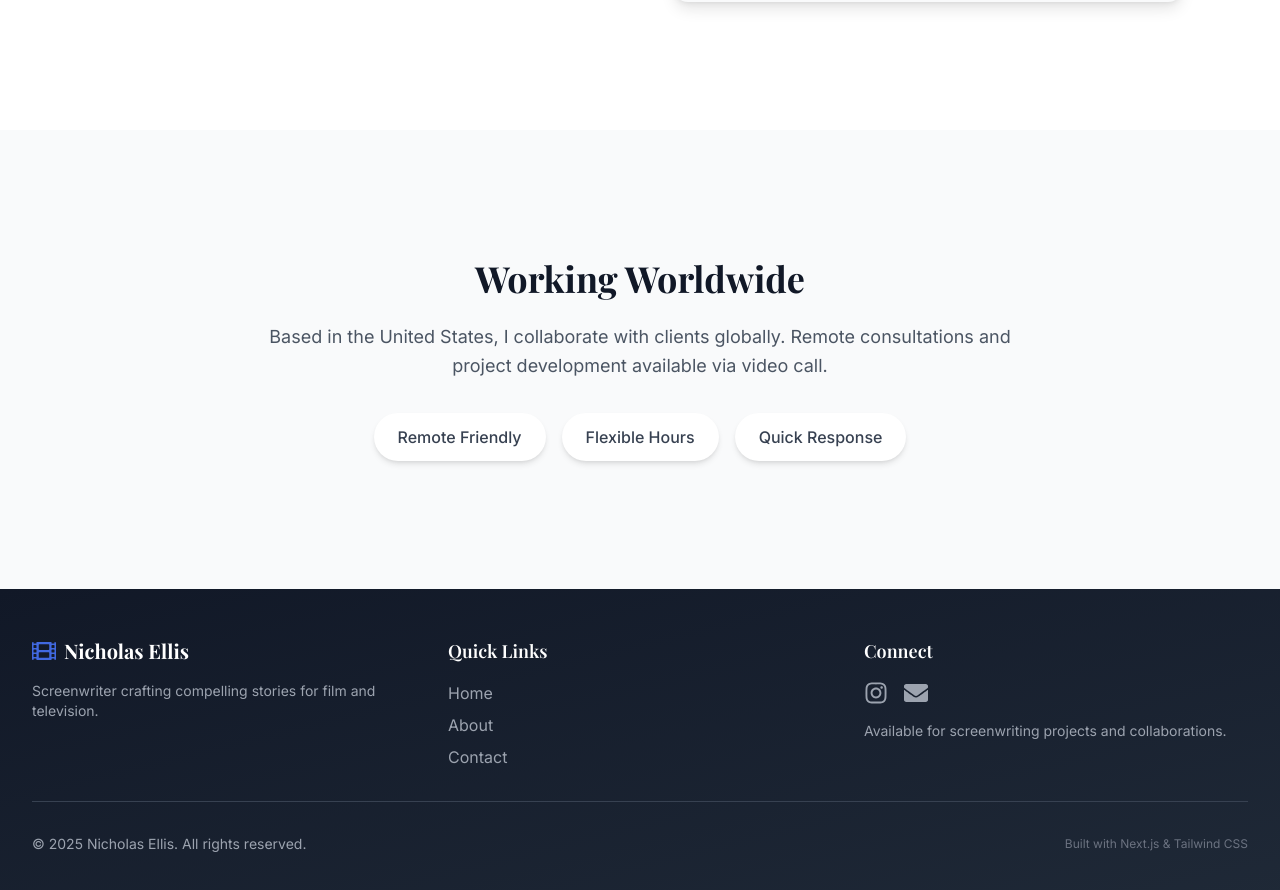
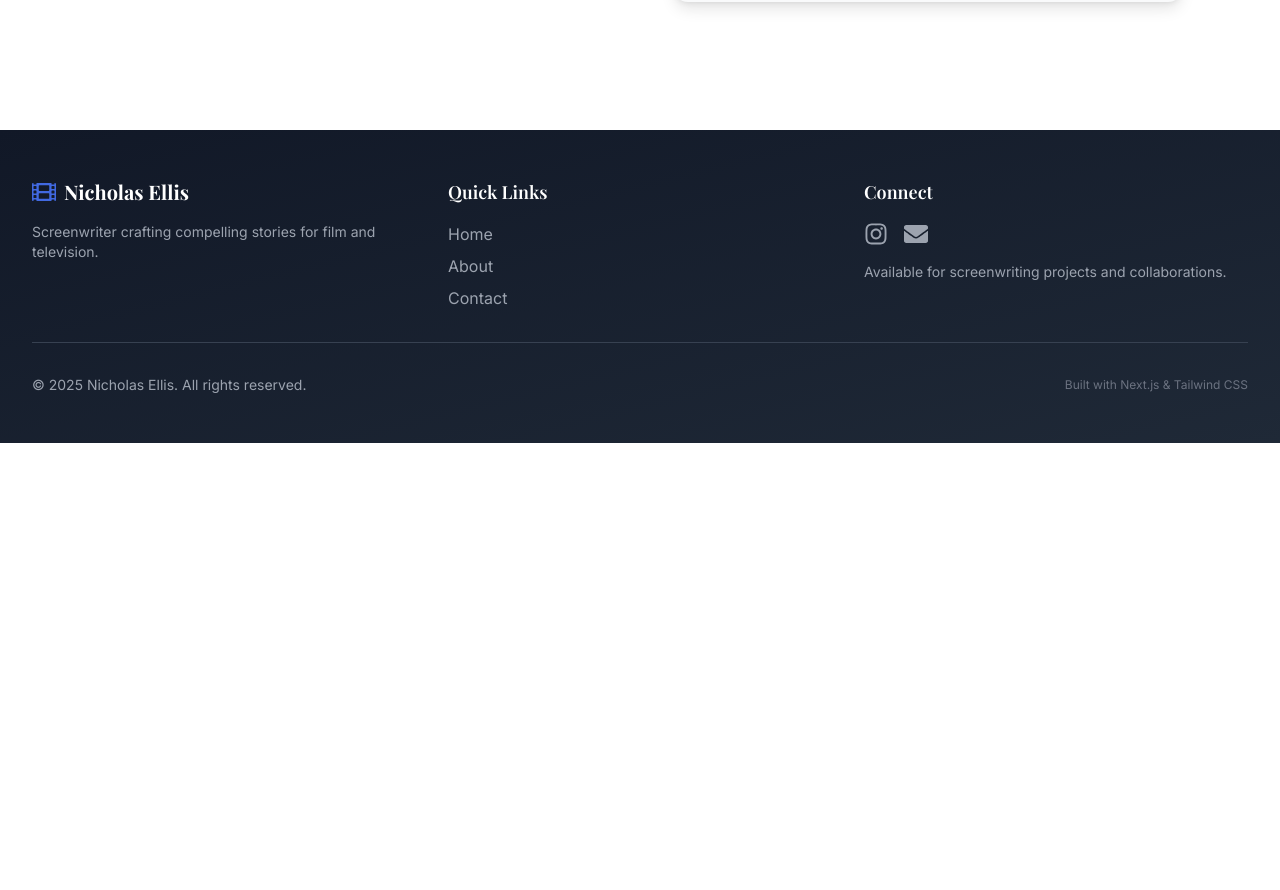
Before and after one commit to ngellis/nickiswrite.github.io, a Next.js app: page /contact in a window 1280 px wide. Shown: the part 1100-1990 px from the top of the page. After the commit the page ends 1543 px from the top, so only its background shows below. Built offline with nearby package versions, Linux system fonts and the light colour scheme; a web font is replaced by a local one.

Commit message:
Remove Working Worldwide section from Contact page

```diff
--- a/app/contact/page.tsx
+++ b/app/contact/page.tsx
@@ -251,30 +251,6 @@ export default function Contact() {
         </div>
       </section>
 
-      {/* Map or Additional Info Section */}
-      <section className="section-padding bg-gray-50">
-        <div className="container-custom">
-          <AnimatedSection className="text-center max-w-3xl mx-auto">
-            <h2 className="text-3xl md:text-4xl font-display font-bold text-gray-900 mb-6">
-              Working Worldwide
-            </h2>
-            <p className="text-lg text-gray-600 leading-relaxed mb-8">
-              Based in the United States, I collaborate with clients globally. Remote consultations and project development available via video call.
-            </p>
-            <div className="flex flex-wrap justify-center gap-4">
-              <div className="bg-white px-6 py-3 rounded-full shadow-md">
-                <span className="text-gray-700 font-medium">Remote Friendly</span>
-              </div>
-              <div className="bg-white px-6 py-3 rounded-full shadow-md">
-                <span className="text-gray-700 font-medium">Flexible Hours</span>
-              </div>
-              <div className="bg-white px-6 py-3 rounded-full shadow-md">
-                <span className="text-gray-700 font-medium">Quick Response</span>
-              </div>
-            </div>
-          </AnimatedSection>
-        </div>
-      </section>
     </>
   )
 }
```
Also changed, not shown: 1 other file (tests, documents, lock files or other folders).
